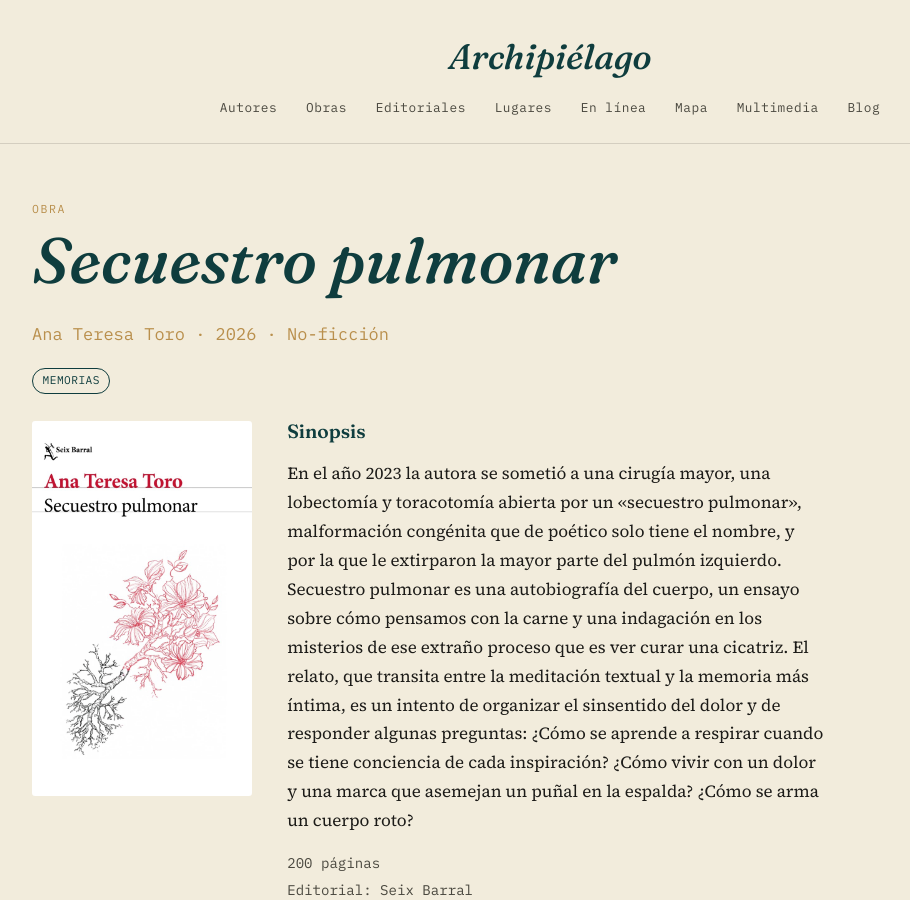
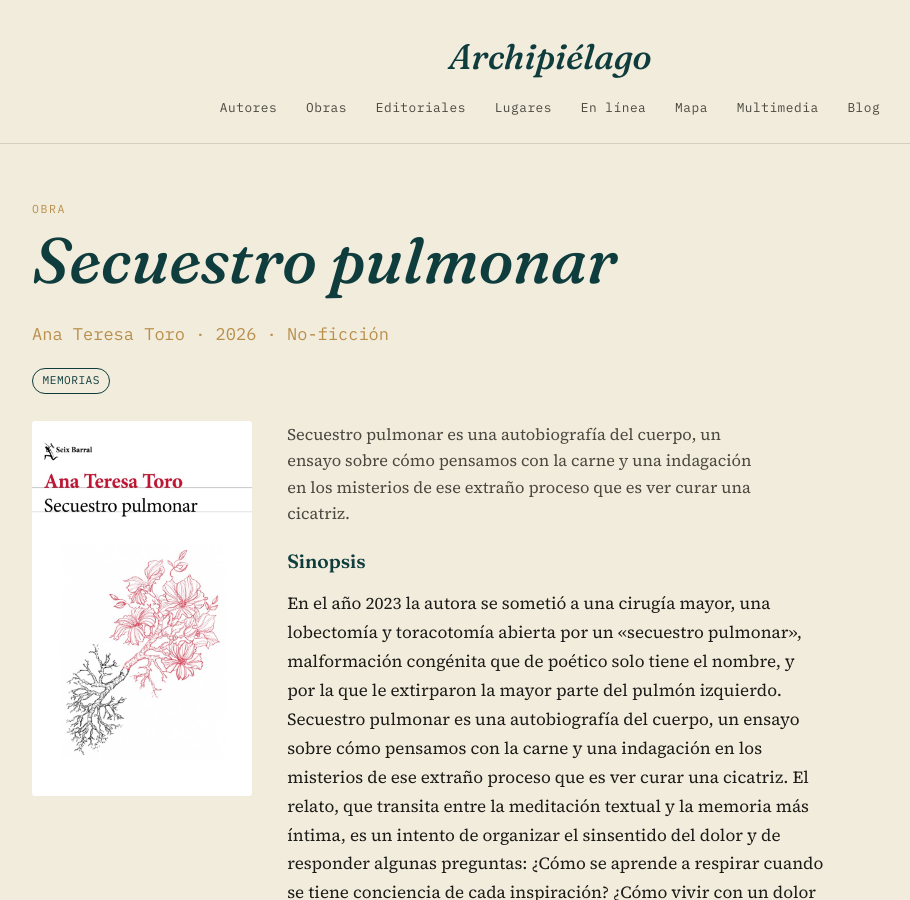
Before and after one commit to rgjanet/archipielago, a Jekyll site: the page built from _works/secuestro-pulmonar.md, in a window 1280 px wide and 900 px high. Shown: the whole window, without its empty margins (90-1000 px from the left). Built offline with Jekyll 4.4.1, drawn with Linux system fonts in a browser that asks for light colours.

Commit message:
Update Obras “secuestro-pulmonar”

```diff
--- a/_works/secuestro-pulmonar.md
+++ b/_works/secuestro-pulmonar.md
@@ -10,7 +10,7 @@ publisher: Seix Barral
 isbn: 978-607-39-4198-3
 language: Español
 cover: /assets/img/uploads/secuestropulmonar.jpeg
-description: ''
+description: Secuestro pulmonar es una autobiografía del cuerpo, un ensayo sobre cómo pensamos con la carne y una indagación en los misterios de ese extraño proceso que es ver curar una cicatriz.
 synopsis: |-
   En el año 2023 la autora se sometió a una cirugía mayor, una lobectomía y toracotomía abierta por un «secuestro pulmonar», malformación congénita que de poético solo tiene el nombre, y por la que le extirparon la mayor parte del pulmón izquierdo.
 
```
